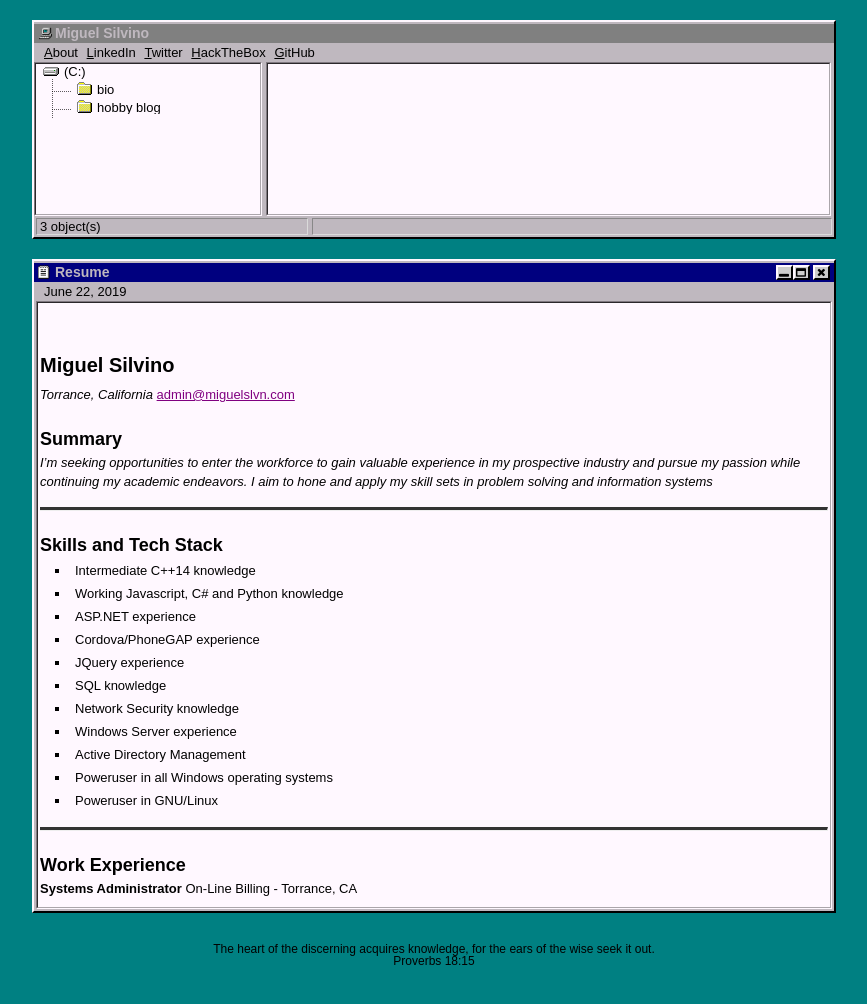
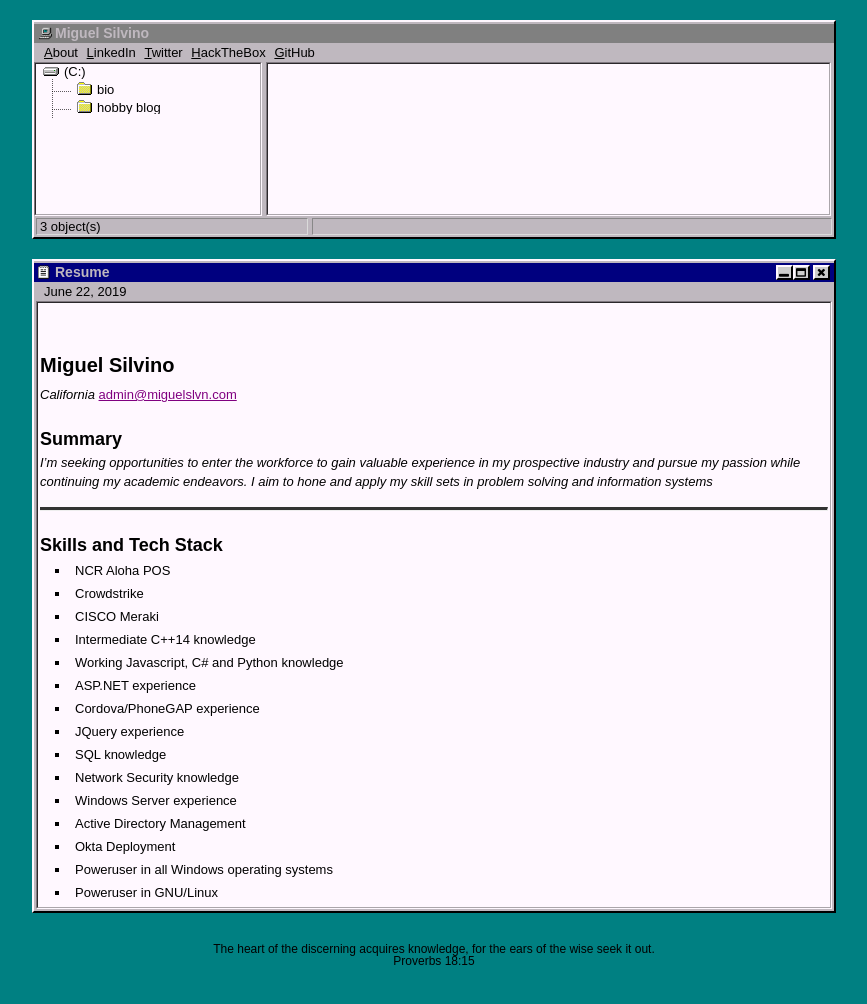
Before and after one commit to Globalnet626/globalnet626.github.io, a Jekyll site: the page built from _posts/2019-06-22-Resume.md, in a window 1280 px wide. Shown: the top 1004 px of the page, without its empty margins (206-1073 px from the left). Built offline with Jekyll 4.4.1, drawn with Linux system fonts in a browser that asks for light colours.

Commit message:
Update 2019-06-22-Resume.md

```diff
--- a/_posts/2019-06-22-Resume.md
+++ b/_posts/2019-06-22-Resume.md
@@ -6,8 +6,8 @@
 ---
 
 # Miguel Silvino
-*Torrance, California*
-[admin@miguelslvn.com](mailto:admin@miguelslvn.com)
+*California*
+[admin@miguelslvn.com](mailto:admin@gleebsal.net)
 
 ## Summary
 *I'm seeking opportunities to enter the workforce to gain valuable experience in my prospective industry and pursue my passion while continuing my academic endeavors.  I aim to hone and apply my skill sets in problem solving and information systems*
@@ -15,6 +15,9 @@
 ------
 
 ## Skills and Tech Stack
+* NCR Aloha POS
+* Crowdstrike
+* CISCO Meraki
 * Intermediate C++14 knowledge
 * Working Javascript, C# and Python knowledge
 * ASP.NET experience
@@ -24,15 +27,25 @@
 * Network Security knowledge
 * Windows Server experience
 * Active Directory Management
+* Okta Deployment
 * Poweruser in all Windows operating systems
 * Poweruser in GNU/Linux
 
 ----------
 ## Work Experience
+**IT Support Administrator**
+Mendocino Farms - El Segundo, CA
+*August 2021 to Present*
+
+* Managed a complex 60+ multi-site Windows environment with POS system.
+* Reviewed and applied firewall rules with Cisco Meraki
+* Replaced and rolled-out a next-generation AV solution with a EDR
+* Help transition the organization from PCI DSS 3.7 to 4.1
+* Negotiated a vendor swap from Dell to Lenovo, providing more value for the organization while keeping costs down
+
 **Systems Administrator**
 On-Line Billing - Torrance, CA
-
-*March 2019 to Present*
+*March 2019 to August 2021*
 
 * Managed a single office Windows environment with a consumer-facing SaaS application on AWS.
 * HIPPA and security compliance officer.
```
